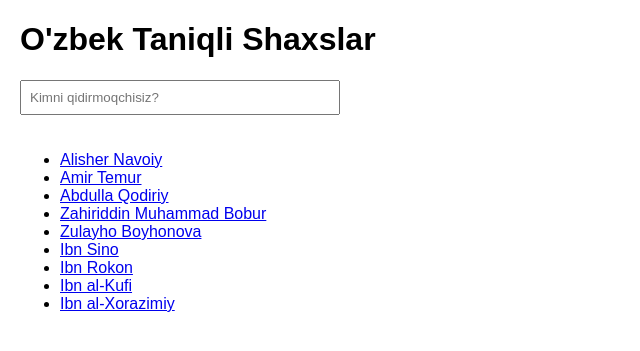
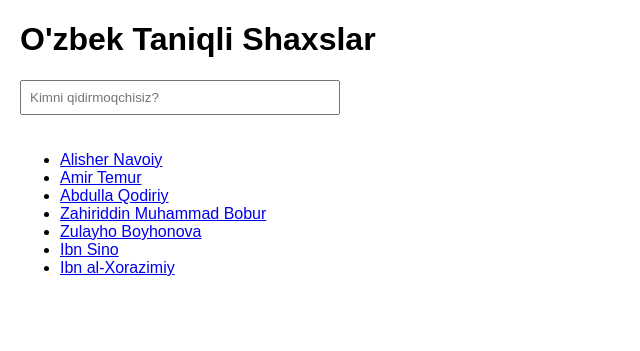
Before and after one commit to pro-code001/wikiuz, a Flask app: page / in a window 1280 px wide. Shown: the top 351 px of the page, without its empty margins (0-640 px from the left). Run offline with Flask 3, Linux system fonts and the light colour scheme.

Commit message:
Update index.html

```diff
--- a/templates/index.html
+++ b/templates/index.html
@@ -22,8 +22,6 @@
     <li><a href="persons/bobur">Zahiriddin Muhammad Bobur</a></li>
     <li><a href="persons/zulayho">Zulayho Boyhonova</a></li>
     <li><a href="persons/ibn_sino">Ibn Sino</a></li>
-    <li><a href="persons/ibn_rokon">Ibn Rokon</a></li>
-    <li><a href="persons/ibn_alkufi">Ibn al-Kufi</a></li>
     <li><a href="persons/al_xorazimiy">Ibn al-Xorazimiy</a></li>
    </ul>
 
```
